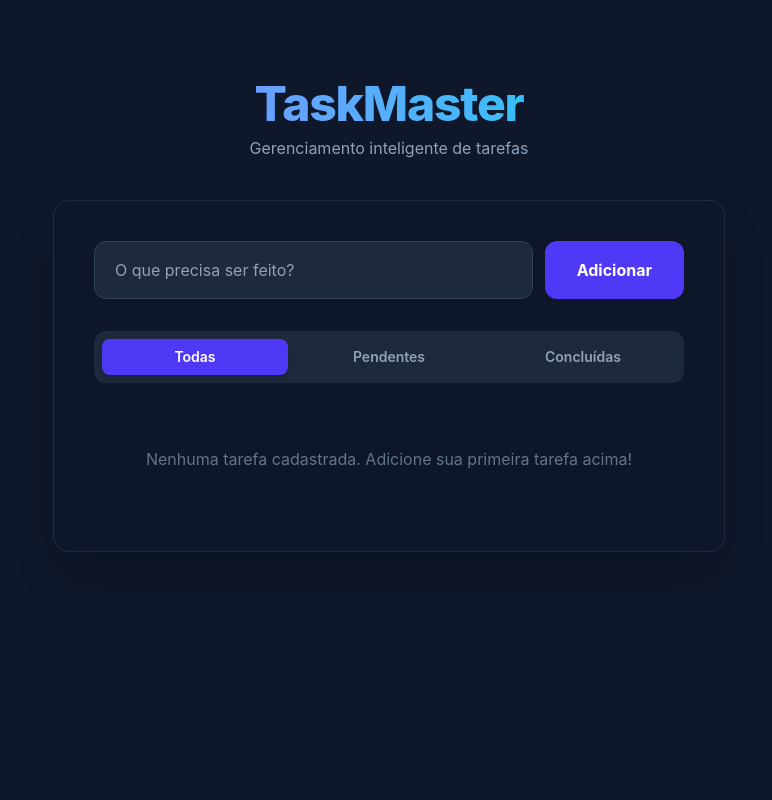
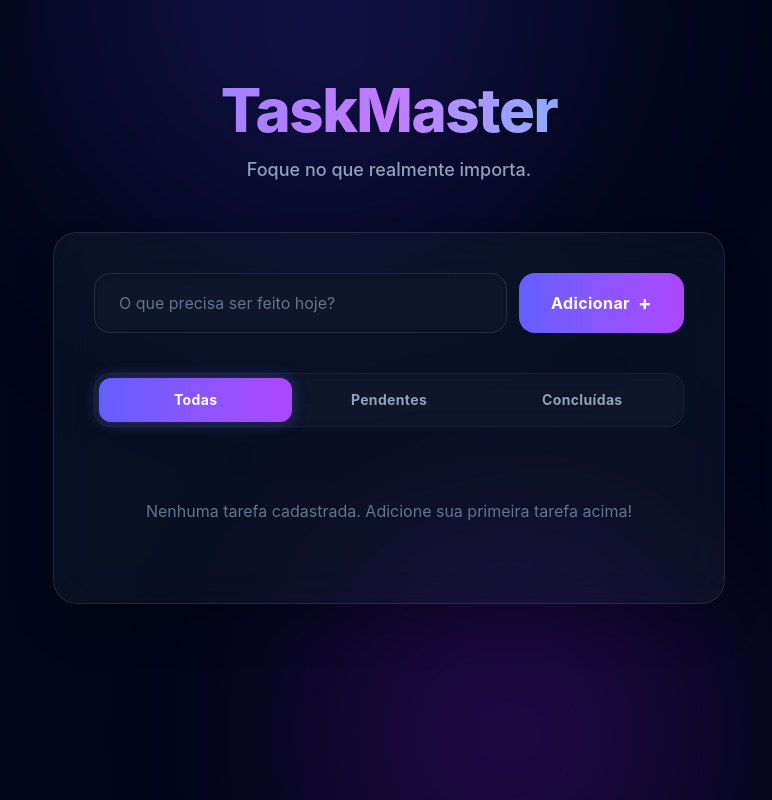
Before and after one commit to balu-lu/Todo-List, a React (Vite) app: page / in a window 1280 px wide. Shown: the whole page, without its empty margins (251-1023 px from the left). Built offline with nearby package versions, Linux system fonts and the light colour scheme.

Commit message:
style: algumas mudanças no design e readme alterado.

```diff
--- a/src/App.jsx
+++ b/src/App.jsx
@@ -1,27 +1,31 @@
-import TodoForm from './components/TodoForm';
-import TodoFilter from './components/TodoFilter';
-import TodoList from './components/TodoList';
+import TodoForm from './components/TodoForm'
+import TodoFilter from './components/TodoFilter'
+import TodoList from './components/TodoList'
 
 function App() {
     return (
-    <div className="min-h-screen py-10 px-4 md:py-20">
-      <div className="mx-auto max-w-2xl">
-        <header className="mb-10 text-center">
-          <h1 className="mb-2 bg-gradient-to-r from-indigo-400 to-cyan-400 bg-clip-text text-5xl font-extrabold tracking-tight text-transparent">
+        <div className="relative min-h-screen overflow-hidden bg-slate-950 px-4 py-10 font-sans selection:bg-indigo-500/30 md:py-20">
+            <div className="absolute left-1/4 top-0 h-[500px] w-[500px] -translate-y-1/2 rounded-full bg-indigo-600/20 blur-[120px]" />
+            <div className="absolute bottom-0 right-1/4 h-[400px] w-[400px] translate-y-1/3 rounded-full bg-purple-600/20 blur-[100px]" />
+
+            <div className="relative z-10 mx-auto max-w-2xl">
+                <header className="mb-12 text-center">
+                    <h1 className="mb-4 bg-gradient-to-r from-indigo-400 via-purple-400 to-cyan-400 bg-clip-text text-5xl font-extrabold tracking-tight text-transparent drop-shadow-sm md:text-6xl">
                         TaskMaster
                     </h1>
-          <p className="text-slate-400">Gerenciamento inteligente de tarefas</p>
+                    <p className="text-lg font-medium text-slate-400">
+                        Foque no que realmente importa.
+                    </p>
                 </header>
 
-        <main className="rounded-2xl border border-slate-700/50 bg-slate-900/50 p-6 shadow-2xl backdrop-blur-xl md:p-10">
+                <main className="rounded-3xl border border-white/10 bg-slate-800/30 p-6 shadow-2xl backdrop-blur-xl md:p-10">
                     <TodoForm />
                     <TodoFilter />
                     <TodoList />
                 </main>
-
             </div>
         </div>
-  );
+    )
 }
 
-export default App;
+export default App
--- a/src/components/TodoFilter.jsx
+++ b/src/components/TodoFilter.jsx
@@ -1,29 +1,41 @@
-import { useTodo } from '../hooks/useTodo.js';
+import { useTodo } from '../hooks/useTodo.js'
 
 export default function TodoFilter() {
-  const { filtro, setFiltro } = useTodo();
+    const { filtro, setFiltro } = useTodo()
 
     const botoes = [
         { id: 'todas', label: 'Todas' },
         { id: 'pendentes', label: 'Pendentes' },
         { id: 'concluidas', label: 'Concluídas' },
-  ];
+    ]
+
+    const posicaoAtual = Math.max(
+        0,
+        botoes.findIndex((btn) => btn.id === filtro)
+    )
 
     return (
-    <div className="mb-6 flex gap-2 rounded-xl bg-slate-800 p-2">
+        <div className="relative mb-8 grid grid-cols-3 rounded-2xl border border-white/5 bg-slate-900/60 p-1 shadow-inner backdrop-blur-md">
+            <div
+                className="pointer-events-none absolute inset-y-1 w-[calc((100%-0.5rem)/3)] rounded-xl bg-gradient-to-r from-indigo-500 to-purple-500 shadow-[0_0_15px_rgba(99,102,241,0.4)] transition-[left] duration-300 ease-out"
+                style={{
+                    left: `calc(0.25rem + (${posicaoAtual} * (100% - 0.5rem) / 3))`,
+                }}
+            />
+
             {botoes.map((btn) => (
                 <button
                     key={btn.id}
                     onClick={() => setFiltro(btn.id)}
-          className={`flex-1 rounded-lg py-2 text-sm font-semibold transition-all ${
+                    className={`relative z-10 py-3 text-sm font-bold tracking-wide transition-colors duration-300 ${
                         filtro === btn.id
-              ? 'bg-indigo-600 text-white shadow-md'
-              : 'text-slate-400 hover:bg-slate-700 hover:text-white'
+                            ? 'text-white'
+                            : 'text-slate-400 hover:text-slate-200'
                     }`}
                 >
                     {btn.label}
                 </button>
             ))}
         </div>
-  );
+    )
 }
--- a/src/components/TodoForm.jsx
+++ b/src/components/TodoForm.jsx
@@ -7,25 +7,28 @@ export default function TodoForm() {
 
   const handleSubmit = (e) => {
     e.preventDefault();
+    if (!texto.trim()) return; // Validação de segurança
     adicionarTodo(texto);
     setTexto(''); // Limpa o input
   };
 
   return (
-    <form onSubmit={handleSubmit} className="mb-8">
-      <div className="flex gap-3">
+    <form onSubmit={handleSubmit} className="mb-10 relative">
+      <div className="flex flex-col gap-3 sm:flex-row">
         <input
           type="text"
           value={texto}
           onChange={(e) => setTexto(e.target.value)}
-          placeholder="O que precisa ser feito?"
-          className="w-full rounded-xl border border-slate-700 bg-slate-800 px-5 py-4 text-white placeholder-slate-400 focus:border-indigo-500 focus:outline-none focus:ring-2 focus:ring-indigo-500/20"
+          placeholder="O que precisa ser feito hoje?"
+          className="w-full rounded-2xl border border-white/10 bg-slate-900/50 px-6 py-4 text-white placeholder-slate-500 shadow-inner backdrop-blur-sm transition-all duration-300 focus:border-indigo-500/50 focus:bg-slate-900 focus:outline-none focus:ring-4 focus:ring-indigo-500/20"
         />
         <button
           type="submit"
-          className="rounded-xl bg-indigo-600 px-8 py-4 font-bold text-white transition-colors hover:bg-indigo-500"
+          className="group relative flex-shrink-0 rounded-2xl bg-gradient-to-r from-indigo-500 to-purple-500 px-8 py-4 font-bold tracking-wide text-white transition-all duration-300 hover:-translate-y-0.5 hover:shadow-[0_0_20px_rgba(99,102,241,0.5)] active:translate-y-0"
         >
-          Adicionar
+          <span className="relative z-10 flex items-center gap-2">
+            Adicionar <span className="text-xl transition-transform group-hover:scale-125">+</span>
+          </span>
         </button>
       </div>
     </form>
--- a/src/components/TodoItem.jsx
+++ b/src/components/TodoItem.jsx
@@ -5,21 +5,38 @@ function TodoItem({ todo }) {
   const { alternarConclusao, removerTodo } = useTodo();
 
   return (
-    <li className="group flex items-center justify-between rounded-xl border border-slate-700/50 bg-slate-800/50 p-4 transition-all hover:border-slate-600 hover:bg-slate-800">
-      <div className="flex items-center gap-4 cursor-pointer" onClick={() => alternarConclusao(todo.id)}>
-        <div className={`flex h-6 w-6 items-center justify-center rounded-md border transition-colors ${todo.concluida ? 'border-indigo-500 bg-indigo-500' : 'border-slate-500'}`}>
-          {todo.concluida && <span className="text-white text-xs">✓</span>}
+    <li className="group relative flex items-center justify-between rounded-2xl border border-white/5 bg-slate-800/40 p-5 shadow-sm backdrop-blur-md transition-all duration-300 hover:border-indigo-500/30 hover:bg-slate-800/60 hover:shadow-md">
+
+      <label className="flex cursor-pointer items-center gap-4 flex-grow">
+        {/* Checkbox Customizado */}
+        <div className="relative flex h-7 w-7 flex-shrink-0 items-center justify-center rounded-full border-2 transition-all duration-300">
+          <input
+            type="checkbox"
+            checked={todo.concluida}
+            onChange={() => alternarConclusao(todo.id)}
+            className="peer sr-only"
+          />
+          <div className={`absolute inset-0 rounded-full transition-all duration-300 ${todo.concluida ? 'bg-indigo-500 border-indigo-500 shadow-[0_0_10px_rgba(99,102,241,0.5)]' : 'border-slate-500 group-hover:border-indigo-400'}`}></div>
+
+          {/* Ícone de Check animado */}
+          <svg className={`relative z-10 h-4 w-4 text-white transition-transform duration-300 ${todo.concluida ? 'scale-100 opacity-100' : 'scale-0 opacity-0'}`} fill="none" viewBox="0 0 24 24" stroke="currentColor" strokeWidth="3">
+            <path strokeLinecap="round" strokeLinejoin="round" d="M5 13l4 4L19 7" />
+          </svg>
         </div>
-        <span className={`text-lg transition-all ${todo.concluida ? 'text-slate-500 line-through' : 'text-slate-200'}`}>
+
+        {/* Texto da Tarefa */}
+        <span className={`text-lg font-medium transition-all duration-300 ${todo.concluida ? 'text-slate-500 line-through' : 'text-slate-200'}`}>
           {todo.texto}
         </span>
-      </div>
+      </label>
 
+      {/* Botão Excluir */}
       <button
         onClick={() => removerTodo(todo.id)}
-        className="opacity-0 transition-opacity group-hover:opacity-100 rounded-lg bg-red-500/10 px-3 py-1 text-sm font-bold text-red-500 hover:bg-red-500 hover:text-white"
+        className="ml-4 flex h-9 w-9 items-center justify-center rounded-xl bg-red-500/10 text-red-500 opacity-0 transition-all duration-300 hover:bg-red-500 hover:text-white hover:shadow-[0_0_15px_rgba(239,68,68,0.5)] group-hover:opacity-100 focus:opacity-100"
+        title="Excluir tarefa"
       >
-        Excluir
+        ✕
       </button>
     </li>
   );
```
Also changed, not shown: 1 other file (tests, documents, lock files or other folders). Lines whose indentation alone changed are shown as unchanged.
